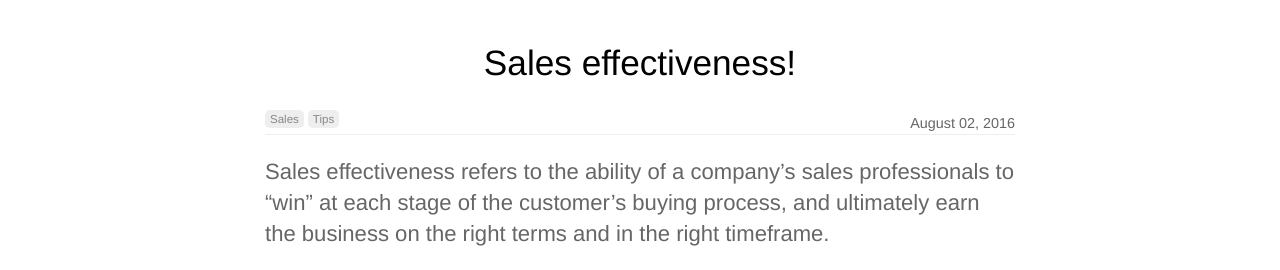
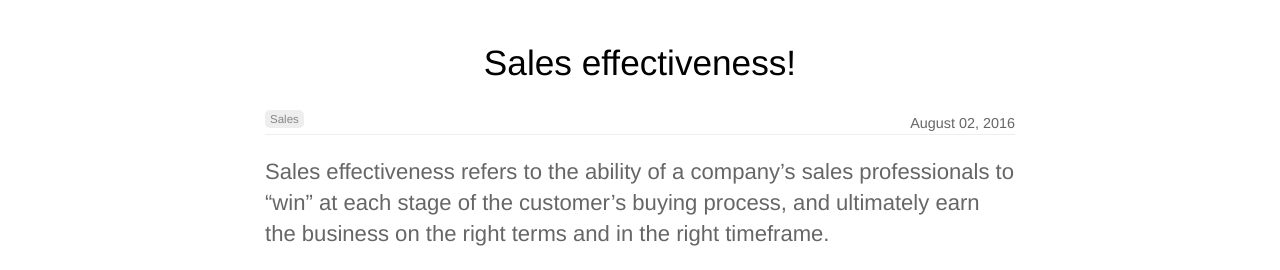
Before and after one commit to rycoll/Git-Sync-Test, a Jekyll site: the page built from _posts/2016-08-02-sales-effectiveness.md, in a window 1280 px wide and 900 px high. Shown: the part 131-401 px from the top of the window. Built offline with Jekyll 4.4.1, drawn with Linux system fonts in a browser that asks for light colours.

Commit message:
Updated '_posts/2016-08-02-sales-effectiveness.md' via CloudCannon

```diff
--- a/_posts/2016-08-02-sales-effectiveness.md
+++ b/_posts/2016-08-02-sales-effectiveness.md
@@ -3,7 +3,6 @@ date: 2016-08-02 00:00:00
 title: Sales effectiveness!
 categories:
   - sales
-  - tips
 author_staff_member: gerald
 ---
 Sales effectiveness refers to the ability of a company’s sales professionals to “win” at each stage of the customer’s buying process, and ultimately earn the business on the right terms and in the right timeframe.
```
